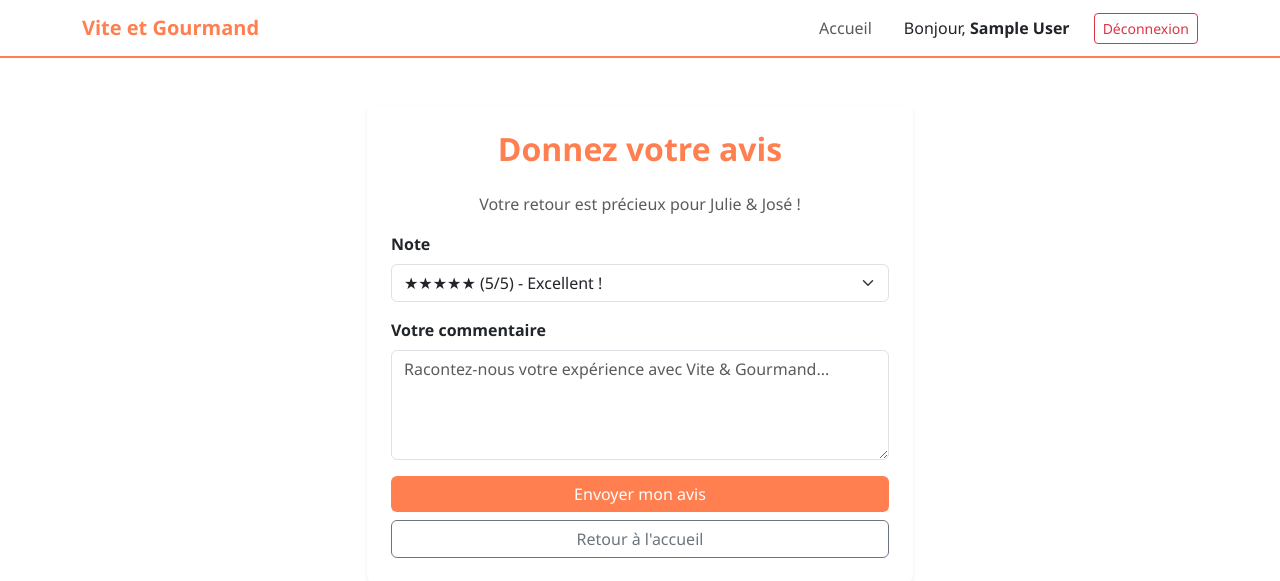
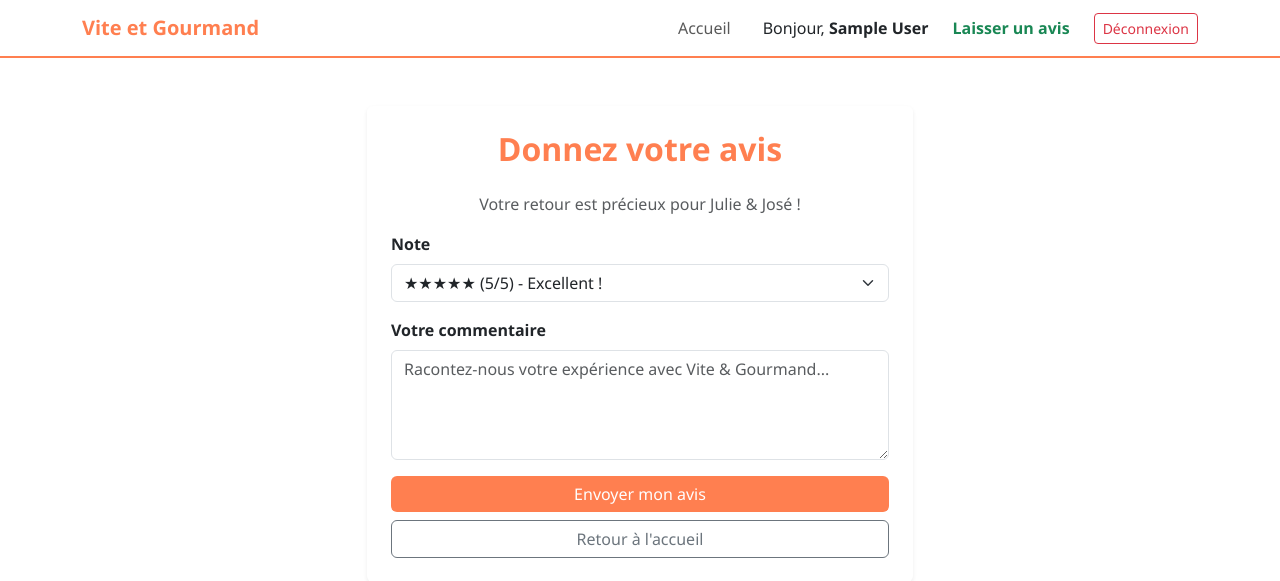
Before and after one commit to jumeaux227-debug/ECF-Vite-et-Gourmand, a PHP site: page /add_review.php in a window 1280 px wide. Shown: the top 581 px of the page. Run offline with PHP 8.4, Linux system fonts and the light colour scheme; the visitor is signed in with stand-in values (Sample User, id 1).

Commit message:
Layout : ajout du bouton laisser un avis

```diff
--- a/includes/header.php
+++ b/includes/header.php
@@ -35,6 +35,10 @@ if (session_status() === PHP_SESSION_NONE) {
                     <a class="nav-link text-warning fw-bold ms-2" href="admin_reviews.php">Modération Avis</a>
                 <?php endif; ?>
 
+                <?php if($_SESSION['role_id'] == 3): ?>
+                    <a class="nav-link text-success fw-bold ms-2" href="add_review.php">Laisser un avis</a>
+                <?php endif; ?>
+
                 <a class="btn btn-outline-danger btn-sm ms-3" href="logout.php">Déconnexion</a>
             <?php else: ?>
                 <a class="btn btn-primary text-white ms-3" href="login.php">Connexion</a>
```
